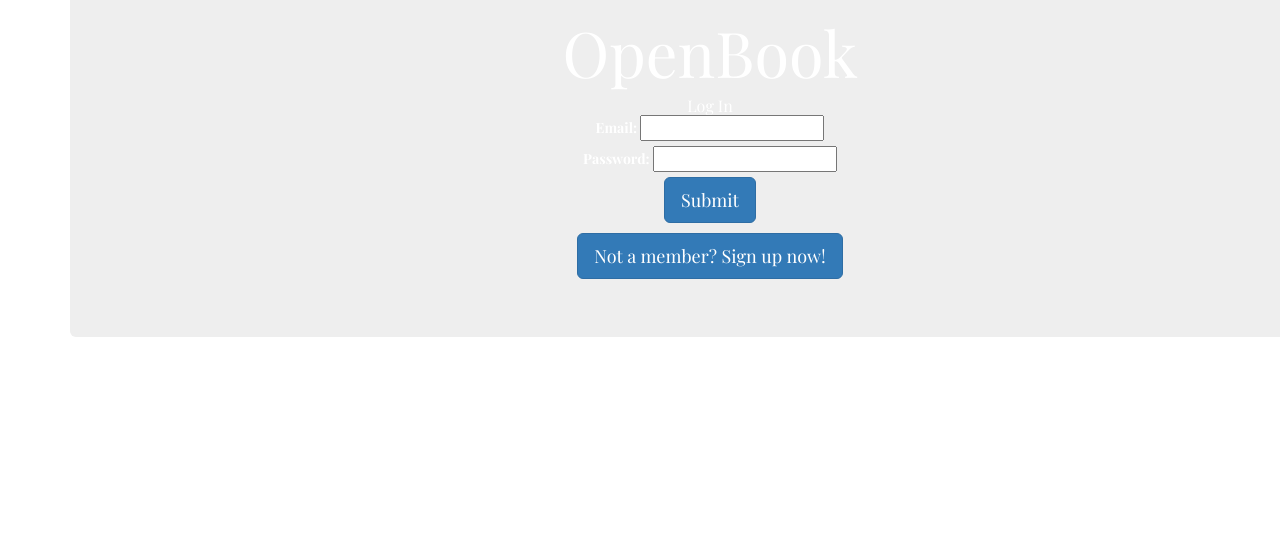
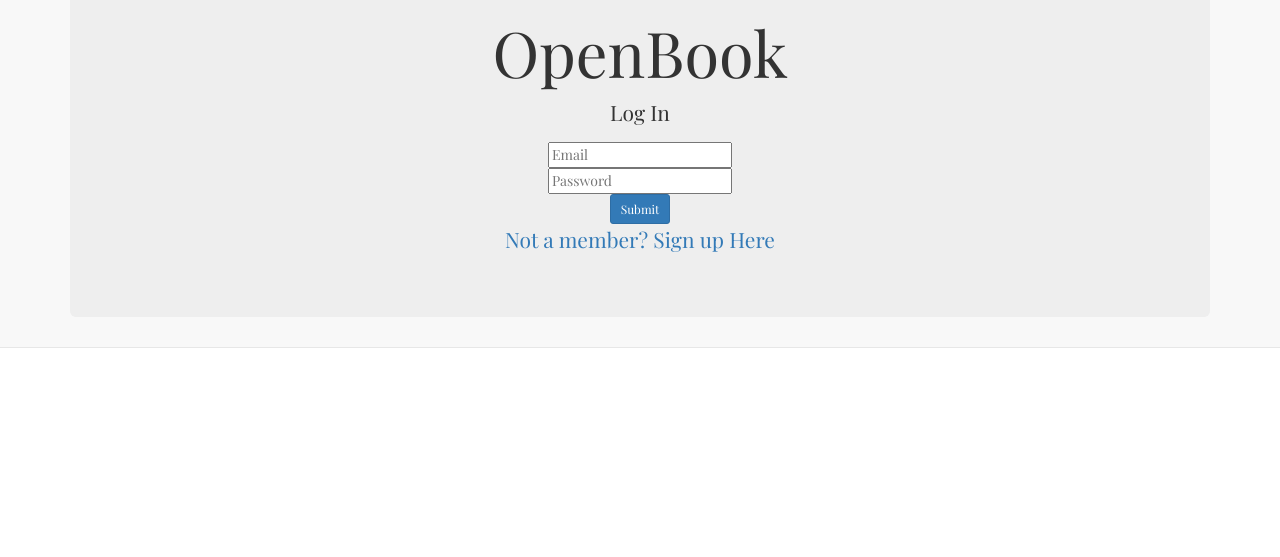
Before and after one commit to Afraysse/OpenBook_2.0, a Flask app: page / in a window 1280 px wide. Shown: the part 50-607 px from the top of the page. Run offline with Flask 2, Linux system fonts and the light colour scheme; some libraries are stand-ins or nearby versions.

Commit message:
updated both files

```diff
--- a/static/css/style.css
+++ b/static/css/style.css
@@ -24,22 +24,13 @@
 
 /* HOMEPAGE */
 
-.authentication {
-    background-image: url('/static/images/typewriter.jpg');
-    background-repeat: no-repeat;
-    background-position: center;
-    background-size: cover;
-    position: absolute;
-    width: 100%;
-    height: 100%;
-}
+
 
 .auth-box {
     width: 500px;
     margin: 0 auto;
     background-color: transparent;
     text-align: center;
-    color: white;
     vertical-align: middle;
 }
 
--- a/templates/homepage.html
+++ b/templates/homepage.html
@@ -6,21 +6,17 @@
         <div class="auth-box">
             <h1 class="login-labels">OpenBook</h1>
                 <form action="/login" method="POST" class="align-center">
-                    <h3 class="panel-title">Log In</h3>
+                    <p class="panel-title">Log In</p>
                     <div id="email">
-                        <label class="login-labels">Email:
-                            <input type="text" name="email" required></label>
+                            <input type="text" name="email" placeholder="Email" required>
                     </div>
                     <div id="password">
-                <label class="login-labels">Password:
-            <input type="text" name="password" required></label>
+            <input type="text" name="password" placeholder="Password" required>
             </div>
-        <div id="login">
-            <input class="btn btn-primary btn-lg" type="submit" value="Submit" role="button">
-            </div>
+        <div id="login"><input class="btn btn-primary btn-sm" type="submit" value="Submit" role="button"></div>
                 </form>
                     <div id="register">
-                        <h4><a class="btn btn-primary btn-lg" href='/register' role="button">Not a member? Sign up now!</a></h4>
+                        <p><a href="/register">Not a member? Sign up Here</a><p>
                 </div>
 
 
@@ -30,4 +26,5 @@
 
 
 
+
 {% endblock %}
```
